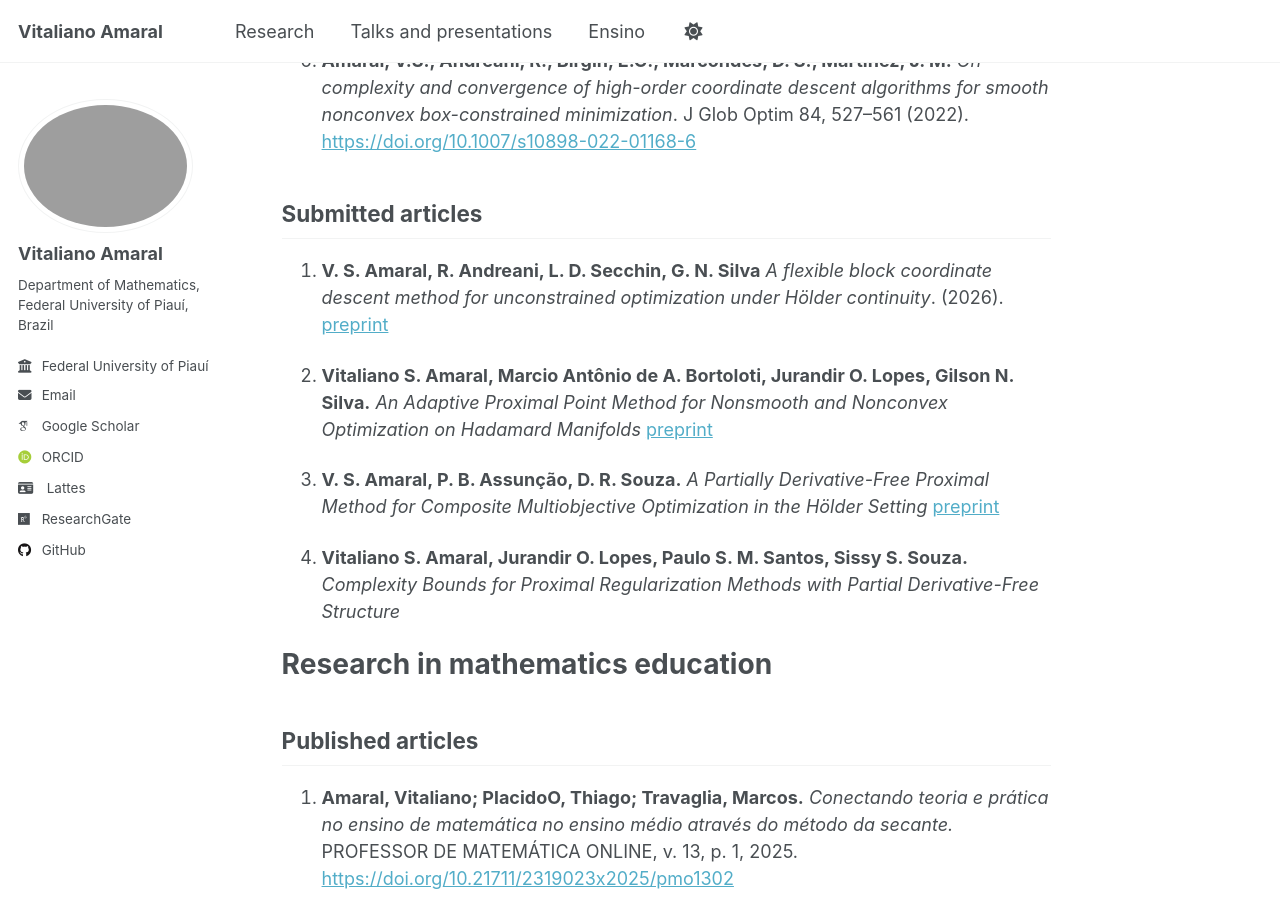
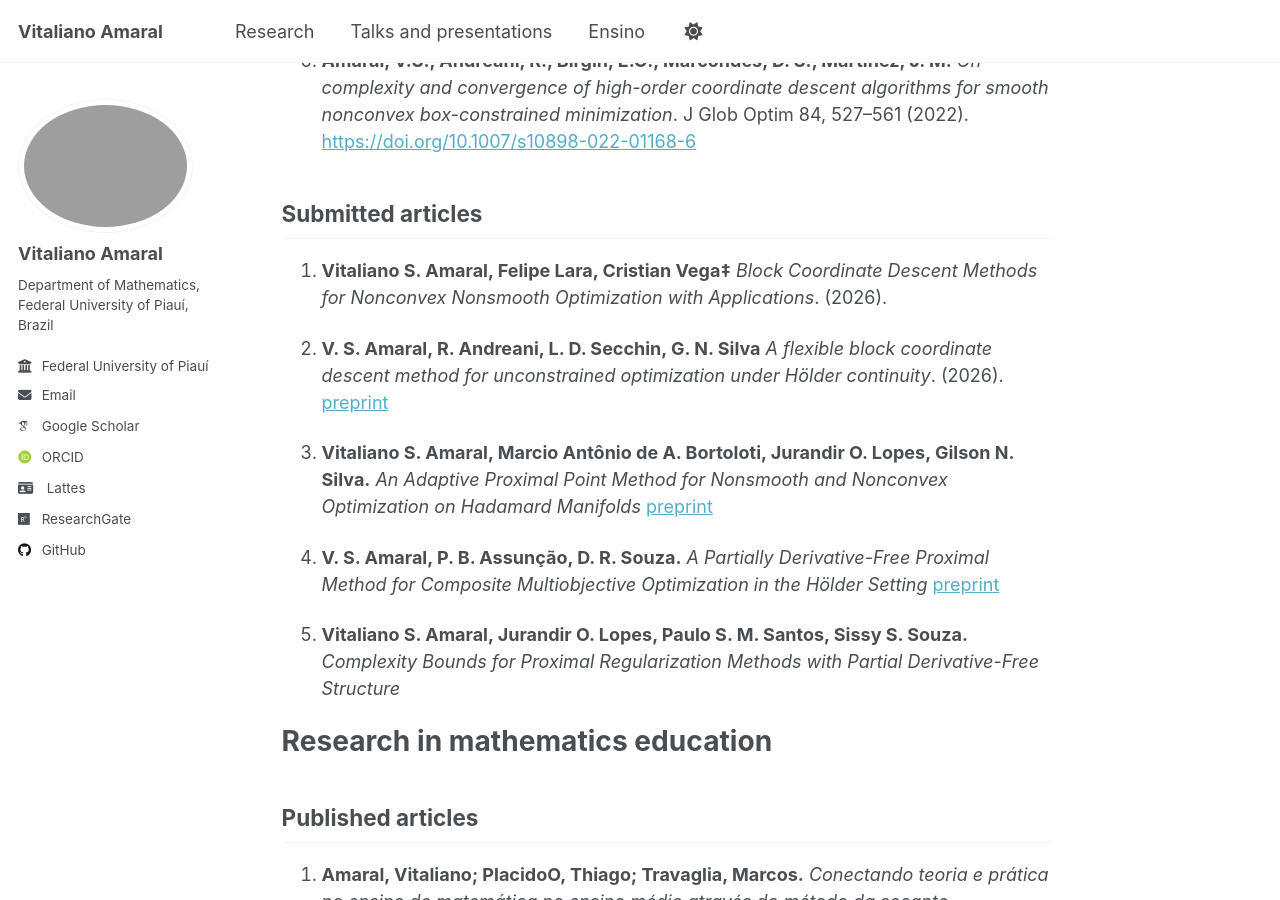
Before and after one commit to vitalianoamaral/vitalianoamaral.github.io, a Jekyll site: the page built from _pages/research.md, in a window 1280 px wide and 900 px high, scrolled down 833 px. Built offline with Jekyll 4.4.1, drawn with Linux system fonts in a browser that asks for light colours; some web fonts are replaced.

Commit message:
Update research.md

```diff
--- a/_pages/research.md
+++ b/_pages/research.md
@@ -28,6 +28,10 @@ knapsack problems.* Optimization Methods and Software, 1–19. [https://doi.org/
 
 ## Submitted articles
 
+1. **Vitaliano S. Amaral, Felipe Lara, Cristian Vega‡** *Block Coordinate Descent Methods for Nonconvex Nonsmooth
+Optimization with Applications*. (2026).
+
+
 1. **V. S. Amaral, R. Andreani, L. D. Secchin, G. N. Silva** *A flexible block coordinate descent method for unconstrained optimization under Hölder continuity*. (2026). [preprint](https://optimization-online.org/2026/04/a-flexible-block-coordinate-descent-method-for-unconstrained-optimization-under-holder-continuity/)
 
 1. **Vitaliano S. Amaral, Marcio Antônio de A. Bortoloti, Jurandir O. Lopes, Gilson N. Silva.** *An Adaptive Proximal Point Method for Nonsmooth and Nonconvex Optimization on Hadamard Manifolds* [preprint](https://arxiv.org/pdf/2511.14724)
```
